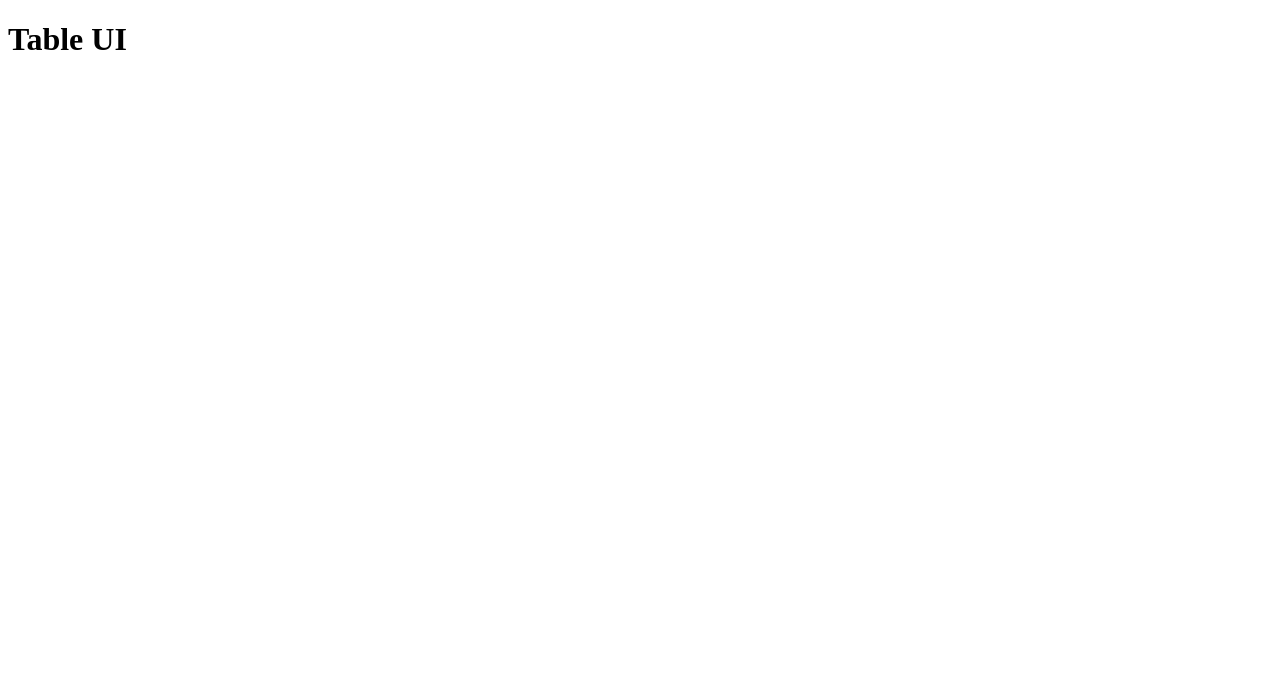
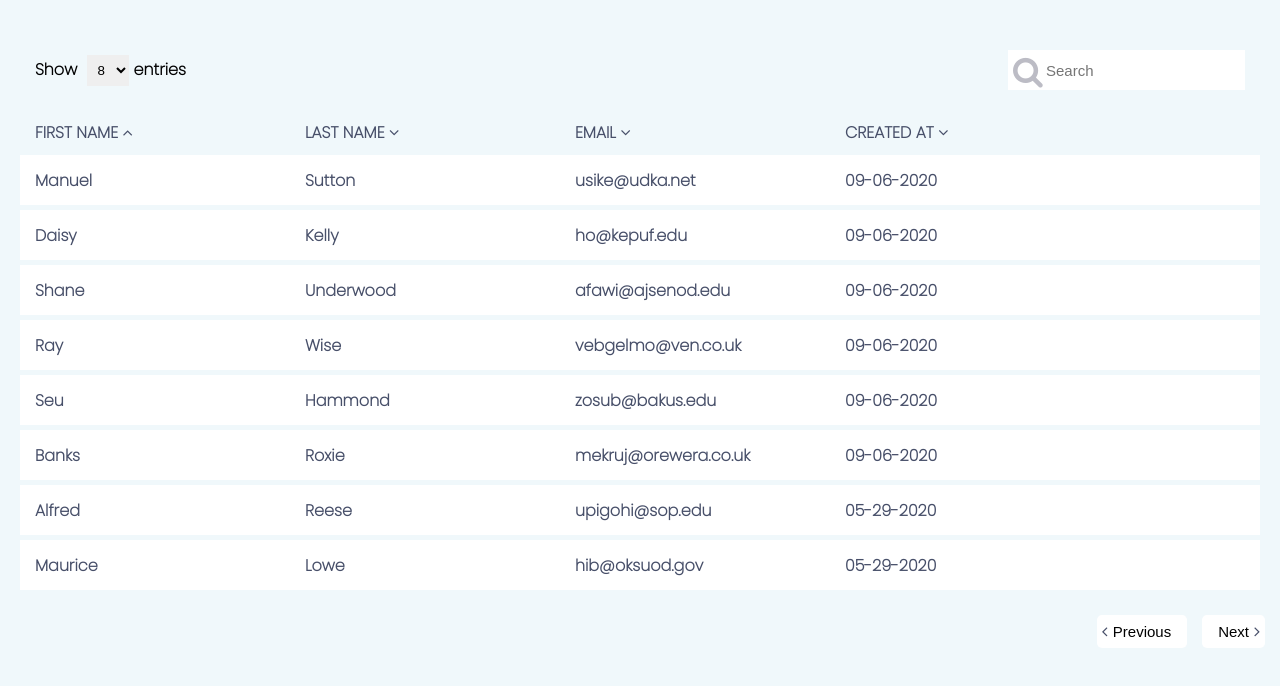
Before and after one commit to pesto-students/css-flexbox-jerineaso, a website: page src/index.html in a window 1280 px wide. Drawn offline with Linux system fonts and the light colour scheme.

Commit message:
Made it real

```diff
--- a/src/index.html
+++ b/src/index.html
@@ -4,10 +4,106 @@
   <meta charset="UTF-8">
   <meta name="viewport" content="width=device-width, initial-scale=1.0">
   <link rel="stylesheet" href="./style.css" />
+  <link rel="stylesheet" href="https://cdnjs.cloudflare.com/ajax/libs/font-awesome/4.7.0/css/font-awesome.css" integrity="sha512-5A8nwdMOWrSz20fDsjczgUidUBR8liPYU+WymTZP1lmY9G6Oc7HlZv156XqnsgNUzTyMefFTcsFH/tnJE/+xBg==" crossorigin="anonymous" />
   <title>Table UI</title>
 </head>
 <body>
-  <h1>Table UI</h1>
+  <header>
+    <div class="left"><p>Show
+        <select id="hall">
+        <option>1</option>
+        <option>2</option>
+        <option>3</option>
+        <option>4</option>
+        <option>5</option>
+        <option>6</option>
+        <option>7</option>
+        <option selected>8</option>
+      </select>entries</p>
+    </div>
+      <div class="right">
+        <i class="fa fa-2x fa-search" aria-hidden="true"></i>
+        <input type="text" placeholder="Search" class="search">
+      </div>
+  </header>
+  <main>
+    <ul class="head">
+      <li><a href="#">first name <i class="fa fa-angle-up"></i></a></li>
+      <li><a href="#">last name <i class="fa fa-angle-down"></i></a></li>
+      <li><a href="#">email <i class="fa fa-angle-down"></i></a></li>
+      <li><a href="#">created at <i class="fa fa-angle-down"></i></a></li>
+    </ul>
+    <ul class="content">
+      <li class="links">
+        <p>Manuel</p>
+        <p>Sutton</p>
+        <p>usike@udka.net</p>
+        <p>09-06-2020</p>
+        <input type="button" value="Go to workplace" class="btn">
+      </li>
+      <li class="links">
+        <p>Daisy</p>
+        <p>Kelly</p>
+        <p>ho@kepuf.edu</p>
+        <p>09-06-2020</p>
+        <input type="button" value="Go to workplace" class="btn">
+      </li>
+      <li class="links">
+        <p>Shane</p>
+        <p>Underwood</p>
+        <p>afawi@ajsenod.edu</p>
+        <p>09-06-2020</p>
+        <input type="button" value="Go to workplace" class="btn">
+      </li>
+      <li class="links">
+        <p>Ray</p>
+        <p>Wise</p>
+        <p>vebgelmo@ven.co.uk</p>
+        <p>09-06-2020</p>
+        <input type="button" value="Go to workplace" class="btn">
+      </li>
+      <li class="links">
+        <p>Seu</p>
+        <p>Hammond</p>
+        <p>zosub@bakus.edu</p>
+        <p>09-06-2020</p>
+        <input type="button" value="Go to workplace" class="btn">
+      </li>
+      <li class="links">
+        <p>Banks</p>
+        <p>Roxie</p>
+        <p>mekruj@orewera.co.uk</p>
+        <p>09-06-2020</p>
+        <input type="button" value="Go to workplace" class="btn">
+      </li>
+      <li class="links">
+        <p>Alfred</p>
+        <p>Reese</p>
+        <p>upigohi@sop.edu</p>
+        <p>05-29-2020</p>
+        <input type="button" value="Go to workplace" class="btn">
+      </li>
+      <li class="links">
+        <p>Maurice</p>
+        <p>Lowe</p>
+        <p>hib@oksuod.gov</p>
+        <p>05-29-2020</p>
+        <input type="button" value="Go to workplace" class="btn">
+      </li>
+    </ul>
+  </main>
+  <section>
+    <div class="buttons">
+      <div class="prev">
+        <i class="fa fa-angle-left" aria-hidden="true"></i>
+        <input type="button" value="Previous" class="button">
+      </div>
+      <div class="prev">
+        <i class="fa fa-angle-right" aria-hidden="true"></i>
+        <input type="button" value="Next" class="next button">
+      </div>
+    </div>
+  </section>
   <script src="./index.js"></script>
 </body>
 </html>
--- a/src/index.js
+++ b/src/index.js
@@ -0,0 +1,17 @@
+let links =  document.querySelectorAll(".links"),
+    btn = document.querySelectorAll('.btn'),
+    previousBtn = document.querySelector('.prev'),
+    nextBtn = document.querySelector('.next');
+
+const active = () =>{
+    links.forEach((link,position) =>{
+        link.addEventListener('click',(e)=>{
+        e.preventDefault();
+        link.parentElement
+        link.classList.toggle("active");
+        btn[position].classList.toggle("active")
+    })
+    })
+}
+
+active();
--- a/src/style.css
+++ b/src/style.css
@@ -0,0 +1,168 @@
+@import url('https://fonts.googleapis.com/css2?family=Poppins:wght@200&display=swap');
+*{
+    padding: 0;
+    margin: 0;
+    box-sizing: border-box;
+}
+
+:root{
+    --main-bg-color: #F0F8FB;
+    --header-color: #8C8C9C;
+    --main-text-color: #474F69;
+    --search-box-color: #BCBCC5;
+}
+
+body{
+    font-family:  'Poppins', sans-serif;
+    background-color: var(--main-bg-color);
+    display: flex;
+    flex-direction: column;
+}
+
+header{
+    display: flex;
+    align-items: center;
+    justify-content: space-between;
+    padding: 50px 35px 20px 35px;
+}
+
+.left p{
+    font-weight: 600;
+}
+
+#hall{
+    margin: 0 5px;
+    border: none;
+    padding: 7px;
+}
+
+.right{
+    position: relative;
+}
+
+.search{
+    padding: 12px 0px 11px 38px;
+    color: var(--search-box-color);
+    font-size: 15px;
+    outline: none;
+    border: none;
+    position: relative;
+}
+
+.fa-search{
+ position: absolute;
+ content: "\f002";
+ top: 6px;
+ left: 5px;
+ color: var(--search-box-color);
+ z-index: 1;
+}
+
+.head{
+    padding: 10px 0 0 20px;
+    display: flex;
+    justify-content: flex-start;
+    flex-direction: row;
+}
+
+.head li{
+    list-style-type: none;
+    flex: 0 1 270px;
+    padding-left: 15px;
+}
+
+.head li:nth-child(4),.content li p:nth-child(4){
+    flex: 0 1 220px;
+}
+
+
+.head li a{
+    text-decoration: none;
+    color: var(--main-text-color);
+    text-transform: uppercase;
+    font-weight: 600;
+}
+
+.content {
+    padding: 10px 20px;
+}
+
+.content li{
+    display: flex;
+    list-style-type: none;
+    height: 50px;
+    background-color: #fff;
+    margin-bottom: 5px;
+    align-items: center;
+    padding-left: 15px;
+}
+
+.content li.active{
+    box-shadow: 0 4px 8px 0
+  rgba(0, 0, 0, 0.2), 0 6px 20px 0 rgba(0, 0, 0, 0.2);
+  transform: scale(1);
+}
+
+
+.content li p{
+    flex: 0 1 270px;
+    font-weight: 600;
+    color: var(--main-text-color);
+}
+
+.btn{
+    padding: 11px 10px;
+    border-radius: 5px;
+    border: 1px solid rgb(9, 106, 167);
+    color: rgb(9, 106, 167);
+    background-color: #fff;
+    font-weight: 500;
+    display: none;
+}
+
+.content li .btn.active{
+    display: block;
+}
+
+section{
+    margin-top: 10px;
+}
+
+.buttons{
+    display: flex;
+    align-items: center;
+    justify-content: flex-end;
+    position: relative;
+}
+
+.prev{
+    position: relative;
+}
+
+.fa-angle-left{
+    position: absolute;
+    left: 5px;
+    top: 8px;
+    color: var(--main-text-color);
+    z-index: 1;
+}
+
+.fa-angle-right{
+    position: absolute;
+    right: 20px;
+    top: 8px;
+    color: var(--main-text-color);
+    z-index: 1;
+}
+
+.button{
+    padding: 8px 16px;
+    border-radius: 5px;
+    border: none;
+    outline: none;
+    margin-right: 15px;
+    color: black;
+    background-color: #fff;
+    font-weight: 400;
+    font-size: 15px;
+}
```
